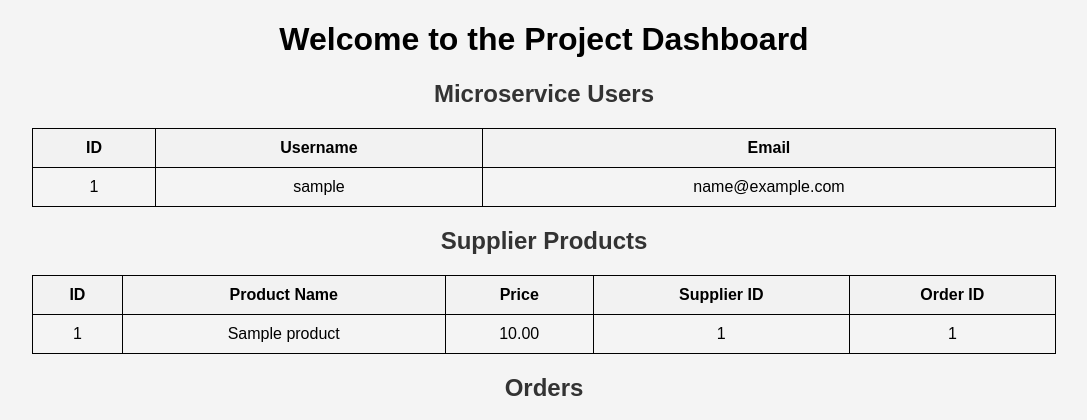
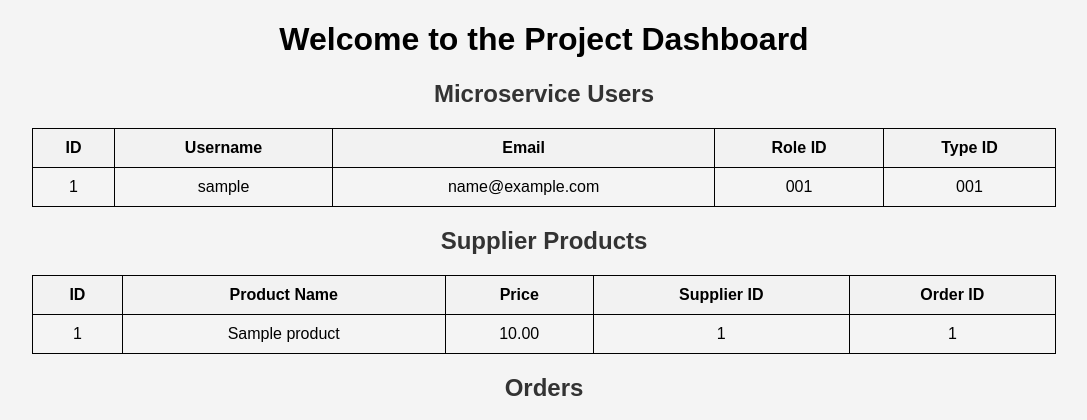
Before and after one commit to StefanDelgado/HelioHostServer, a PHP site: page /StockRoute_Microservice_API/index.php in a window 1280 px wide. Shown: the top 420 px of the page, without its empty margins (96-1183 px from the left). Run offline with PHP 8.4, Linux system fonts and the light colour scheme; tables that the repository leaves empty hold one stand-in row (values such as "Sample post").

Commit message:
Update index.php

```diff
--- a/StockRoute_Microservice_API/index.php
+++ b/StockRoute_Microservice_API/index.php
@@ -4,7 +4,7 @@ include 'Settings/db.php';
 
 // Function to fetch all Microservice Users
 function getMicroserviceUsers($conn) {
-    $sql = "SELECT id, username, email FROM microservice_users";
+    $sql = "SELECT id, username, email, role_id, type_id FROM microservice_users";
     $result = $conn->query($sql);
     if (!$result) {
         die("Query Failed: " . $conn->error);
@@ -74,12 +74,16 @@ $orders = getOrders($conn);
             <th>ID</th>
             <th>Username</th>
             <th>Email</th>
+            <th>Role ID</th>
+            <th>Type ID</th>
         </tr>
         <?php foreach ($users as $user): ?>
         <tr>
             <td><?= $user['id'] ?></td>
             <td><?= $user['username'] ?></td>
             <td><?= $user['email'] ?></td>
+            <td><?= $user['role_id'] ?></td>
+            <td><?= $user['type_id'] ?></td>
         </tr>
         <?php endforeach; ?>
     </table>
```
